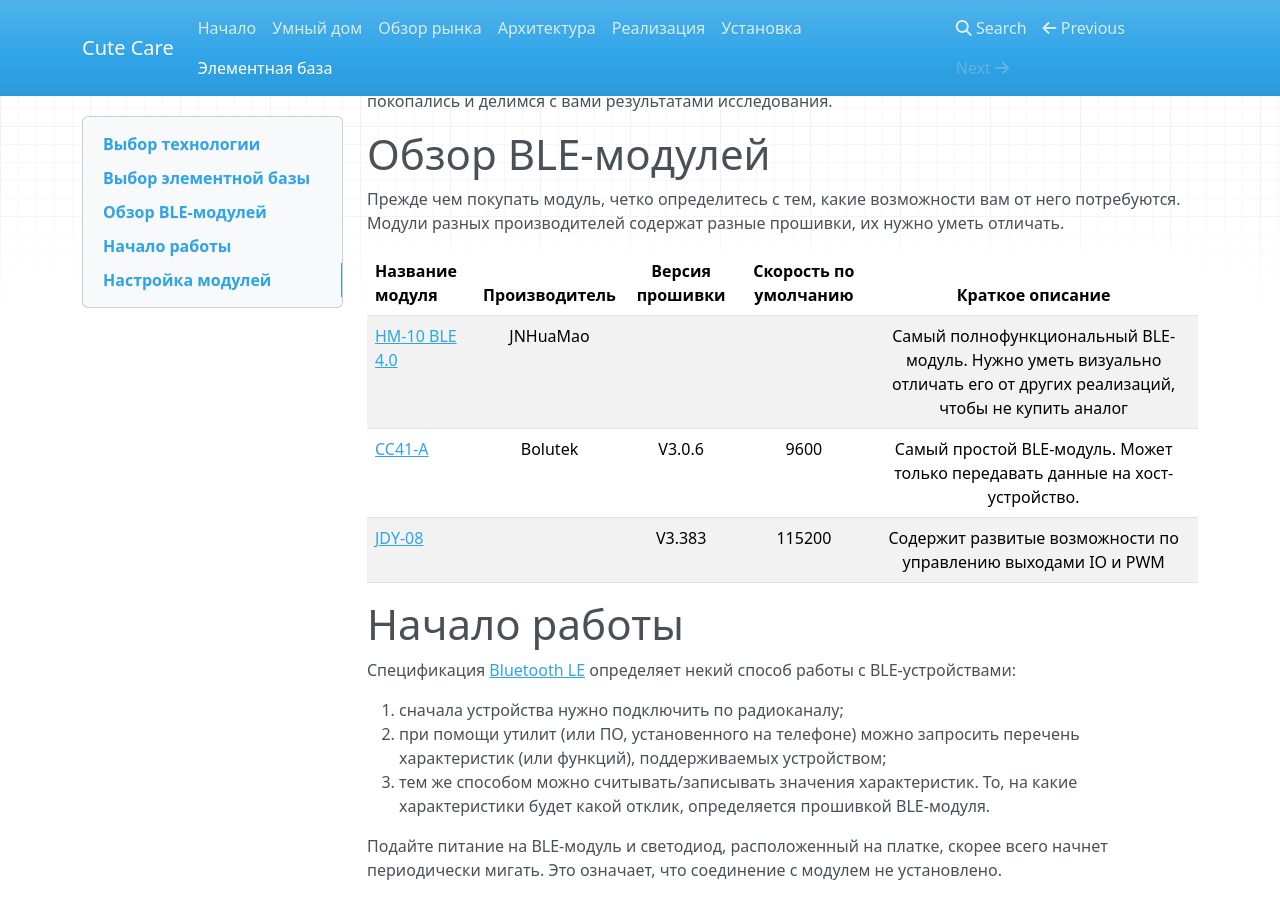
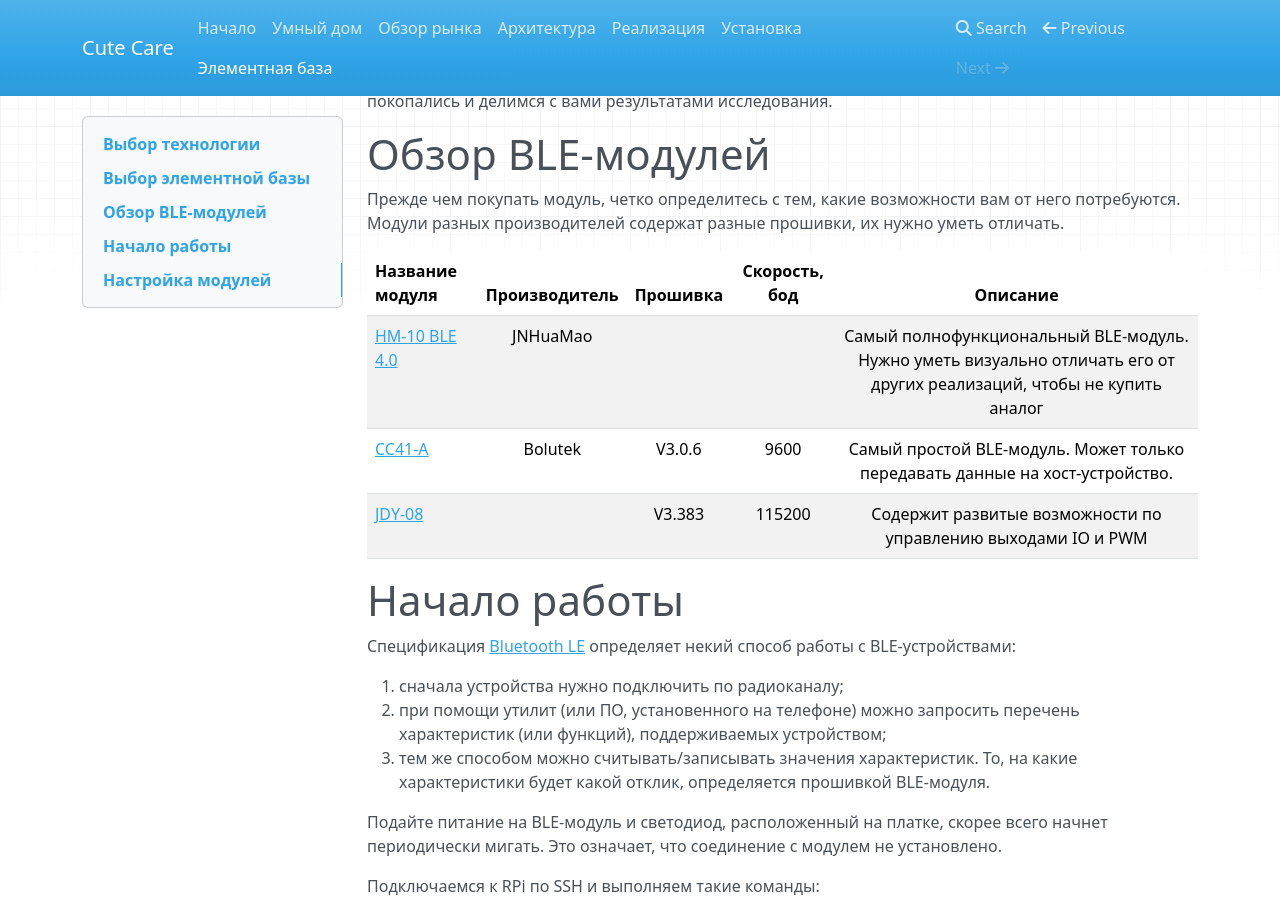
Before and after one commit to cutecare/cutecare-docs, an MkDocs documentation site: the page built from docs/Элементная база.md, in a window 1280 px wide and 900 px high, scrolled down 1024 px. Built offline with MkDocs 1.6.1, drawn with Linux system fonts in a browser that asks for light colours; nearby versions of some CDN libraries; old or Windows-style settings are respelled for this version of MkDocs.

Commit message:
Update Элементная база.md

```diff
--- a/docs/Элементная база.md
+++ b/docs/Элементная база.md
@@ -33,7 +33,7 @@ Bluetooth к Интернет не подключен, это независим
 Прежде чем покупать модуль, четко определитесь с тем, какие возможности вам от него потребуются.
 Модули разных производителей содержат разные прошивки, их нужно уметь отличать.
 
-| Название модуля|Производитель|Версия прошивки|Скорость по умолчанию|Краткое описание|
+| Название модуля|Производитель|Прошивка|Скорость, бод|Описание|
 | :----------- | :----------: | :----------: | :----------: | :----------: |
 |[HM-10 BLE 4.0](http://fab.cba.mit.edu/classes/863.15/doc/tutorials/programming/bluetooth/bluetooth40_en.pdf)|JNHuaMao|||Самый полнофункциональный BLE-модуль. Нужно уметь визуально отличать его от других реализаций, чтобы не купить аналог|
 |[CC41-A](http://img.banggood.com/file/products/20150104013145BLE-CC41-A%20Spefication.pdf)|Bolutek|V3.0.6|9600|Самый простой BLE-модуль. Может только передавать данные на хост-устройство. |
```
